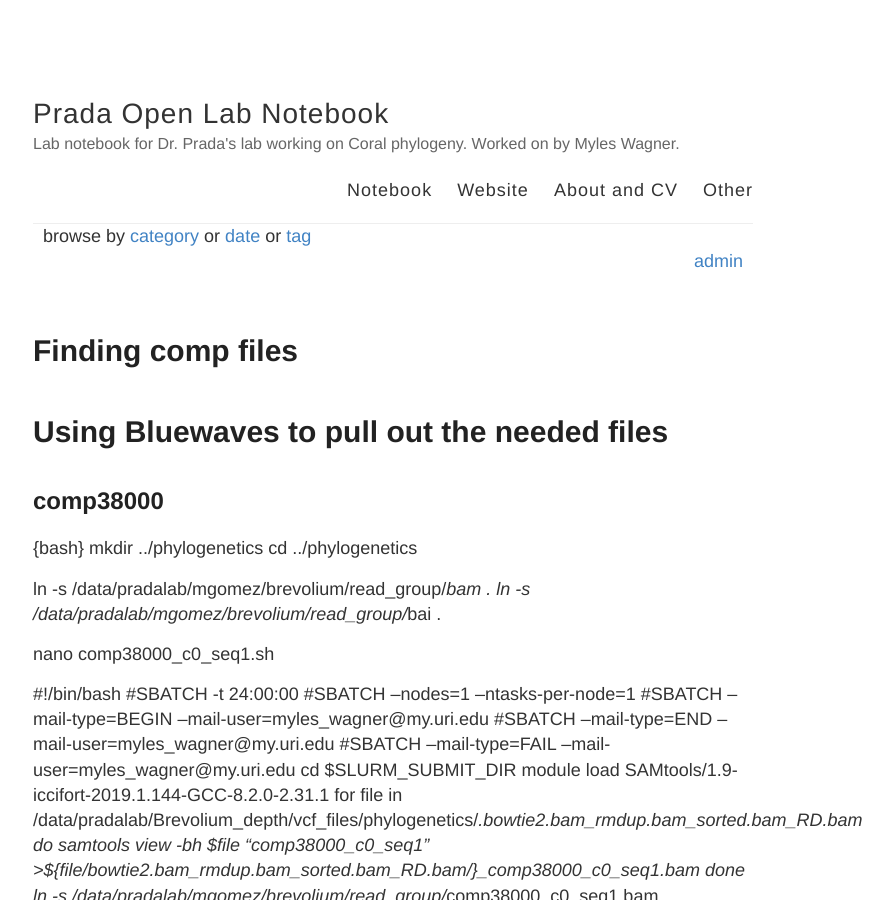
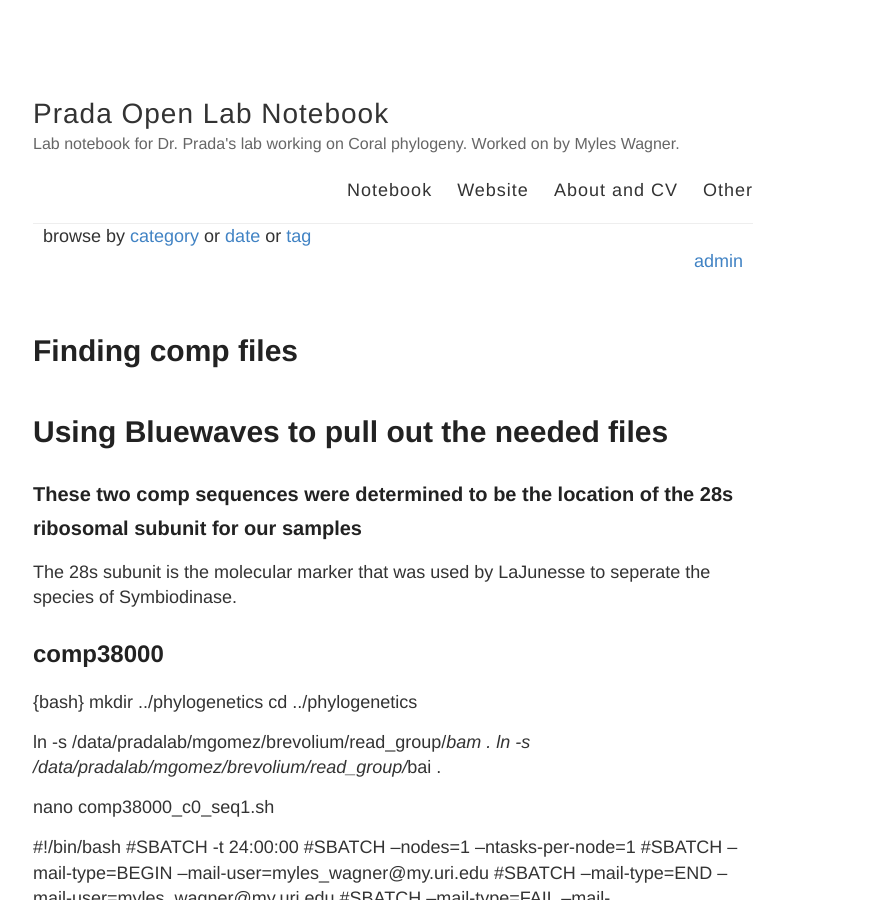
Before and after one commit to Mwags24/Brevolium_Notebook, a Jekyll site: the page built from _posts/2020-7-08-Extacting_Comp-files.md, in a window 1280 px wide and 900 px high. Shown: the whole window, without its empty margins (247-1140 px from the left). Built offline with Jekyll 4.4.1, drawn with Linux system fonts in a browser that asks for light colours.

Commit message:
adding post and images

```diff
--- a/_posts/2020-7-08-Extacting_Comp-files.md
+++ b/_posts/2020-7-08-Extacting_Comp-files.md
@@ -7,6 +7,9 @@ tags:
 
 # Using Bluewaves to pull out the needed files
 
+
+### These two comp sequences were determined to be the location of the 28s ribosomal subunit for our samples
+The 28s subunit is the molecular marker that was used by LaJunesse to seperate the species of Symbiodinase.
 
 ## comp38000
 
```
Also changed, not shown: _posts/2020-7-14-Phylogenetic_tree.md (added, +31 -0 lines), images/Base_Symbiodiniaceae_Tree.png (added), images/Symbiodiniaceae_Tree_With Brevolium.png (added), images/Symbiodiniaceae_Tree_With_Samples.png (added), 2 other files.
